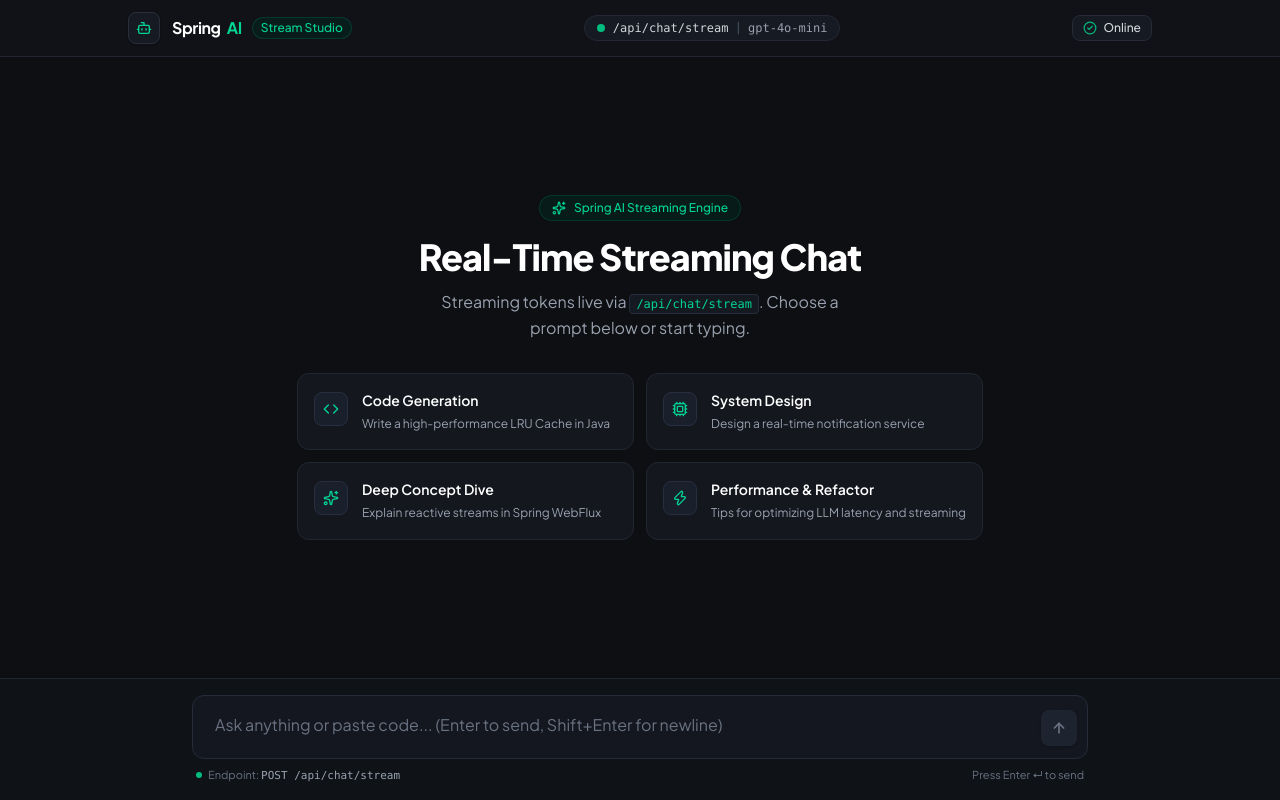
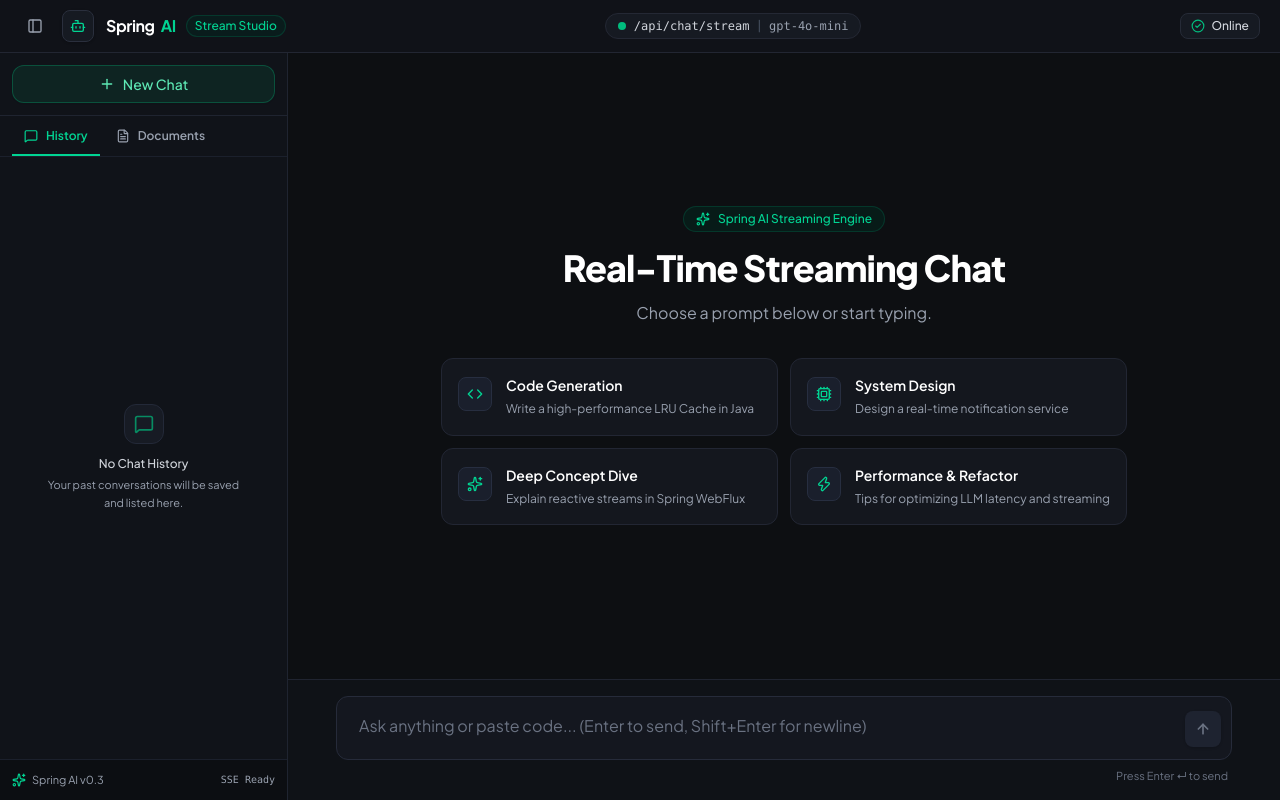
Before and after one commit to Manvendra1097-eng/SpringAI, a React (Vite) app in the folder GenAI03/frontend/: page / in a window 1280 px wide. Built offline with nearby package versions, Linux system fonts and the light colour scheme.

Commit message:
feat: add initial frontend chat UI components and layout

```diff
--- a/GenAI03/frontend/src/App.jsx
+++ b/GenAI03/frontend/src/App.jsx
@@ -3,6 +3,7 @@
 import { ChatInput } from './components/ChatInput';
 import { Header } from './components/Header';
 import { MessageList } from './components/MessageList';
+import { Sidebar } from './components/Sidebar';
 import { useChatStream } from './hooks/useChatStream';
 
 export default function App() {
@@ -16,29 +17,48 @@
   } = useChatStream();
 
   const [dismissedError, setDismissedError] = useState(false);
+  const [isSidebarOpen, setIsSidebarOpen] = useState(true);
 
   const handleSelectPrompt = (promptText) => {
     sendMessage(promptText);
   };
 
+  const handleNewChat = () => {
+    clearMessages();
+  };
+
   return (
-    <div className="flex flex-col h-screen w-full bg-[#0d0f12] text-[#e2e8f0] selection:bg-emerald-500/20 selection:text-emerald-300">
+    <div className="flex flex-col h-screen w-full bg-[#0d0f12] text-[#e2e8f0] selection:bg-emerald-500/20 selection:text-emerald-300 overflow-hidden">
       {/* Top Navigation */}
       <Header
         onClear={clearMessages}
         messageCount={messages.length}
         isStreaming={isStreaming}
+        isSidebarOpen={isSidebarOpen}
+        onToggleSidebar={() => setIsSidebarOpen((prev) => !prev)}
       />
 
+      {/* Main Layout: Sidebar + Chat Area */}
+      <div className="flex-1 flex min-h-0 overflow-hidden relative">
+        {/* Left Sidebar (History & Documents) */}
+        <Sidebar
+          isOpen={isSidebarOpen}
+          onClose={() => setIsSidebarOpen(false)}
+          onNewChat={handleNewChat}
+          isStreaming={isStreaming}
+        />
+
+        {/* Right Chat Column */}
+        <div className="flex-1 flex flex-col min-w-0 min-h-0 bg-[#0d0f12] relative">
           {/* Error Banner if any */}
           {error && !dismissedError && (
-        <div className="bg-rose-950/70 border-b border-rose-900/60 px-4 py-2 text-xs sm:text-sm text-rose-300 flex items-center justify-between gap-3">
+            <div className="bg-rose-950/70 border-b border-rose-900/60 px-4 py-2 text-xs sm:text-sm text-rose-300 flex items-center justify-between gap-3 shrink-0">
               <div className="flex items-center gap-2 max-w-4xl mx-auto w-full">
                 <AlertCircle className="w-4 h-4 text-rose-400 shrink-0" />
                 <span>{error}</span>
                 <button
                   onClick={() => setDismissedError(true)}
-              className="ml-auto text-rose-400 hover:text-rose-200 p-1"
+                  className="ml-auto text-rose-400 hover:text-rose-200 p-1 cursor-pointer"
                 >
                   <X className="w-4 h-4" />
                 </button>
@@ -46,7 +66,7 @@
             </div>
           )}
 
-      {/* Main Chat / Suggestions viewport */}
+          {/* Main Chat / Suggestions scrollable area */}
           <main className="flex-1 flex flex-col min-h-0 overflow-hidden relative">
             <MessageList
               messages={messages}
@@ -55,7 +75,7 @@
             />
           </main>
 
-      {/* Bottom Input Area */}
+          {/* Bottom Input Area pinned at the bottom */}
           <ChatInput
             onSend={sendMessage}
             onStop={stopStream}
@@ -63,5 +83,7 @@
             disabled={false}
           />
         </div>
+      </div>
+    </div>
   );
 }
--- a/GenAI03/frontend/src/components/ChatInput.jsx
+++ b/GenAI03/frontend/src/components/ChatInput.jsx
@@ -34,7 +34,7 @@
   };
 
   return (
-    <div className="border-t border-[#202430] bg-[#0f1217] px-4 py-4 sm:px-6">
+    <div className="border-t border-[#202430] bg-[#0f1217] px-4 py-4 sm:px-6 shrink-0">
       <div className="max-w-4xl mx-auto">
         <form
           onSubmit={handleSubmit}
@@ -82,11 +82,7 @@
         </form>
 
         {/* Footer subtle info */}
-        <div className="flex items-center justify-between text-[11px] text-gray-500 mt-2 px-1">
-          <span className="flex items-center gap-1.5">
-            <span className="w-1.5 h-1.5 rounded-full bg-emerald-500"></span>
-            <span>Endpoint: <code className="text-gray-400 font-mono">POST /api/chat/stream</code></span>
-          </span>
+        <div className="flex justify-end text-[11px] text-gray-500 mt-2 px-1 ">
           <span className="hidden sm:inline">Press Enter ↵ to send</span>
         </div>
       </div>
--- a/GenAI03/frontend/src/components/Header.jsx
+++ b/GenAI03/frontend/src/components/Header.jsx
@@ -1,12 +1,21 @@
-import { Bot, CheckCircle2, Radio, Sparkles, Trash2 } from 'lucide-react';
+import { Bot, CheckCircle2, PanelLeft, Radio, Sparkles, Trash2 } from 'lucide-react';
 import React from 'react';
 
-export function Header({ onClear, messageCount, isStreaming }) {
+export function Header({ onClear, messageCount, isStreaming, isSidebarOpen, onToggleSidebar }) {
   return (
-    <header className="border-b border-[#222632] bg-[#11141a]/95 backdrop-blur-md px-4 py-3 sm:px-6 sticky top-0 z-20">
-      <div className="max-w-5xl mx-auto flex items-center justify-between gap-4">
+    <header className="border-b border-[#222632] bg-[#11141a]/95 backdrop-blur-md px-3 sm:px-5 py-2.5 shrink-0 z-20">
+      <div className="w-full flex items-center justify-between gap-4">
         {/* Brand & Engine */}
-        <div className="flex items-center gap-3">
+        <div className="flex items-center gap-2 sm:gap-3">
+          {onToggleSidebar && (
+            <button
+              onClick={onToggleSidebar}
+              className="p-1.5 rounded-lg text-gray-400 hover:text-gray-200 hover:bg-[#1c212d] border border-transparent hover:border-[#2a3040] transition-colors cursor-pointer"
+              title={isSidebarOpen ? 'Collapse sidebar' : 'Open sidebar'}
+            >
+              <PanelLeft className="w-4 h-4" />
+            </button>
+          )}
           <div className="w-8 h-8 rounded-lg bg-[#161a22] border border-[#2a2f3d] flex items-center justify-center text-emerald-400 shadow-sm">
             <Bot className="w-4 h-4" />
           </div>
--- a/GenAI03/frontend/src/components/PromptSuggestions.jsx
+++ b/GenAI03/frontend/src/components/PromptSuggestions.jsx
@@ -21,20 +21,19 @@
         Real-Time Streaming Chat
       </h1>
 
-      <p className="text-sm sm:text-base text-gray-400 max-w-md mb-8 leading-relaxed">
-        Streaming tokens live via <code className="text-emerald-400 bg-[#151922] px-1.5 py-0.5 rounded border border-[#262c3b] font-mono text-xs">/api/chat/stream</code>.
+      <p className="text-sm sm:text-base text-gray-400 max-w-md mb-4 md:mb-8 leading-relaxed">
         Choose a prompt below or start typing.
       </p>
 
       {/* Suggestion Cards Grid */}
-      <div className="grid grid-cols-1 sm:grid-cols-2 gap-3 w-full text-left">
+      <div className="grid grid-cols-1 sm:grid-cols-2 gap-2 md:gap-3 w-full text-left">
         {SUGGESTED_PROMPTS.map((item) => {
           const IconComponent = ICONS[item.icon] || Sparkles;
           return (
             <button
               key={item.id}
               onClick={() => onSelectPrompt(item.prompt)}
-              className="group p-4 rounded-xl bg-[#14171e] hover:bg-[#191d26] border border-[#222633] hover:border-emerald-500/40 transition-all duration-150 flex items-start gap-3.5 text-left cursor-pointer"
+              className="group p-3 md:p-4 rounded-xl bg-[#14171e] hover:bg-[#191d26] border border-[#222633] hover:border-emerald-500/40 transition-all duration-150 flex items-start gap-3.5 text-left cursor-pointer"
             >
               <div className="p-2 rounded-lg bg-[#1a1f2c] border border-[#272e40] text-emerald-400 group-hover:bg-[#0f241a] group-hover:border-emerald-700/50 group-hover:text-emerald-300 transition-colors shrink-0 mt-0.5">
                 <IconComponent className="w-4 h-4" />
--- /dev/null
+++ b/GenAI03/frontend/src/components/Sidebar.jsx
@@ -0,0 +1,110 @@
+import {
+  FileText,
+  FolderOpen,
+  MessageSquare,
+  Plus,
+  Sparkles,
+  X,
+} from 'lucide-react';
+import { useState } from 'react';
+
+export function Sidebar({ isOpen, onClose, onNewChat, isStreaming }) {
+  const [activeTab, setActiveTab] = useState('history'); // 'history' | 'documents'
+
+  return (
+    <>
+      {/* Mobile backdrop */}
+      {isOpen && (
+        <div
+          onClick={onClose}
+          className="fixed inset-0 bg-black/60 z-30 md:hidden backdrop-blur-xs transition-opacity"
+        />
+      )}
+
+      {/* Sidebar Container */}
+      <aside
+        className={`fixed md:static inset-y-0 left-0 z-40 w-72 bg-[#101319] border-r border-[#1f2430] flex flex-col shrink-0 transition-transform duration-200 ease-in-out ${isOpen ? 'translate-x-0' : '-translate-x-full md:hidden'
+          }`}
+      >
+        {/* Top Action / New Chat */}
+        <div className="p-3 border-b border-[#1f2430] flex items-center gap-2">
+          <button
+            onClick={onNewChat}
+            disabled={isStreaming}
+            className="flex-1 flex items-center justify-center gap-2 px-3 py-2 rounded-xl bg-emerald-500/10 hover:bg-emerald-500/20 border border-emerald-500/30 text-emerald-300 font-medium text-xs sm:text-sm transition-all duration-150 cursor-pointer disabled:opacity-50 disabled:cursor-not-allowed shadow-xs hover:border-emerald-500/50"
+          >
+            <Plus className="w-4 h-4" />
+            <span>New Chat</span>
+          </button>
+
+          {/* Close button on mobile / collapsible */}
+          <button
+            onClick={onClose}
+            className="p-2 rounded-lg text-gray-400 hover:text-white hover:bg-[#191d26] transition-colors md:hidden cursor-pointer"
+            title="Close sidebar"
+          >
+            <X className="w-4 h-4" />
+          </button>
+        </div>
+
+        {/* Navigation Tabs (History vs Documents) */}
+        <div className="flex items-center px-3 pt-3 gap-1 border-b border-[#1b202c]">
+          <button
+            onClick={() => setActiveTab('history')}
+            className={`flex items-center gap-2 pb-2.5 px-3 text-xs font-semibold border-b-2 transition-all cursor-pointer ${activeTab === 'history'
+              ? 'border-emerald-400 text-emerald-400'
+              : 'border-transparent text-gray-400 hover:text-gray-300'
+              }`}
+          >
+            <MessageSquare className="w-3.5 h-3.5" />
+            <span>History</span>
+          </button>
+          <button
+            onClick={() => setActiveTab('documents')}
+            className={`flex items-center gap-2 pb-2.5 px-3 text-xs font-semibold border-b-2 transition-all cursor-pointer ${activeTab === 'documents'
+              ? 'border-emerald-400 text-emerald-400'
+              : 'border-transparent text-gray-400 hover:text-gray-300'
+              }`}
+          >
+            <FileText className="w-3.5 h-3.5" />
+            <span>Documents</span>
+          </button>
+        </div>
+
+        {/* Content Area (kept empty with sleek placeholder) */}
+        <div className="flex-1 overflow-y-auto p-4 flex flex-col justify-center items-center text-center">
+          {activeTab === 'history' ? (
+            <div className="flex flex-col items-center max-w-[200px] text-gray-400 py-8">
+              <div className="w-10 h-10 rounded-xl bg-[#171b24] border border-[#232938] flex items-center justify-center text-gray-400 mb-3">
+                <MessageSquare className="w-5 h-5 text-emerald-500/70" />
+              </div>
+              <p className="text-xs font-medium text-gray-300 mb-1">No Chat History</p>
+              <p className="text-[11px] text-gray-400 leading-relaxed">
+                Your past conversations will be saved and listed here.
+              </p>
+            </div>
+          ) : (
+            <div className="flex flex-col items-center max-w-[200px] text-gray-400 py-8">
+              <div className="w-10 h-10 rounded-xl bg-[#171b24] border border-[#232938] flex items-center justify-center text-gray-400 mb-3">
+                <FolderOpen className="w-5 h-5 text-emerald-500/70" />
+              </div>
+              <p className="text-xs font-medium text-gray-300 mb-1">No Documents</p>
+              <p className="text-[11px] text-gray-400 leading-relaxed">
+                Uploaded PDFs, docs, and knowledge files will show up here.
+              </p>
+            </div>
+          )}
+        </div>
+
+        {/* Footer info */}
+        <div className="p-3 border-t border-[#1b202c] bg-[#0c0e12] flex items-center justify-between text-[11px] text-gray-400">
+          <div className="flex items-center gap-1.5">
+            <Sparkles className="w-3.5 h-3.5 text-emerald-400" />
+            <span>Spring AI v0.3</span>
+          </div>
+          <span className="text-gray-400 font-mono text-[10px]">SSE Ready</span>
+        </div>
+      </aside>
+    </>
+  );
+}
```
Lines whose indentation alone changed are shown as unchanged.
